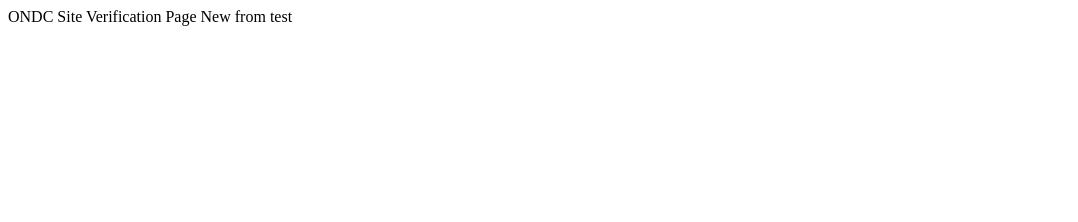
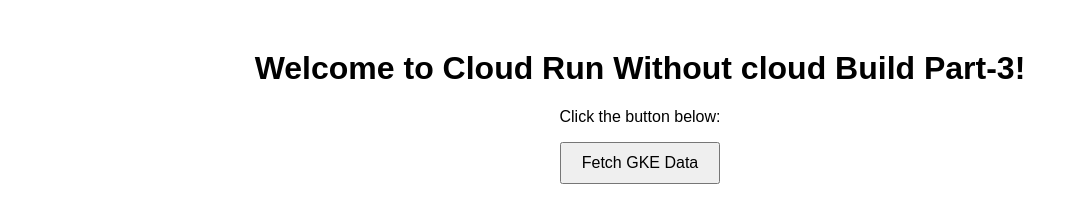
Before and after one commit to anks21/Cloud-Run, a plain HTML site: page index.html in a window 1280 px wide. Shown: the whole page, without its empty margins (0-1078 px from the left). Drawn offline with Linux system fonts and the light colour scheme.

Commit message:
Update index.html

```diff
--- a/index.html
+++ b/index.html
@@ -1,8 +1,45 @@
-<html>
-  <head>
-    <meta name='ondc-site-verification' content='w8BuLn6iV7xYs0qstkaC7wXRKWFYMSZuXPn5mlXLPuLiUHrMwP2dIYpeTClxAuDhZttoSL7RMX3B33+pHHiTBTgwNDNmMzEzLTk2NjItNGM2ZS1hN2E4LTE2NGE0MzI3ZmVmYw==' />
-  </head>
-  <body>
-    ONDC Site Verification Page New from test
-  </body>
+<!DOCTYPE html>
+<html lang="en">
+<head>
+    <meta charset="UTF-8">
+    <meta name="viewport" content="width=device-width, initial-scale=1.0">
+    <title>Cloud Run Frontend D-Access</title>
+    <style>
+        body {
+            font-family: Arial, sans-serif;
+            text-align: center;
+            margin-top: 50px;
+        }
+        button {
+            padding: 10px 20px;
+            font-size: 16px;
+            cursor: pointer;
+        }
+        #output {
+            margin-top: 20px;
+            white-space: pre-wrap;
+        }
+    </style>
+</head>
+<body>
+    <h1>Welcome to Cloud Run Without cloud Build Part-3!</h1>
+    <p>Click the button below:</p>
+    <button onclick="fetchGKEData()">Fetch GKE Data</button>
+    <div id="output"></div>
+
+    <script>
+        async function fetchGKEData() {
+            try {
+                const response = await fetch('/fetch');
+                if (!response.ok) {
+                    throw new Error('Network response was not ok');
+                }
+                const data = await response.text();
+                document.getElementById('output').innerText = data;
+            } catch (error) {
+                document.getElementById('output').innerText = 'Error: ' + error.message;
+            }
+        }
+    </script>
+</body>
 </html>
```
